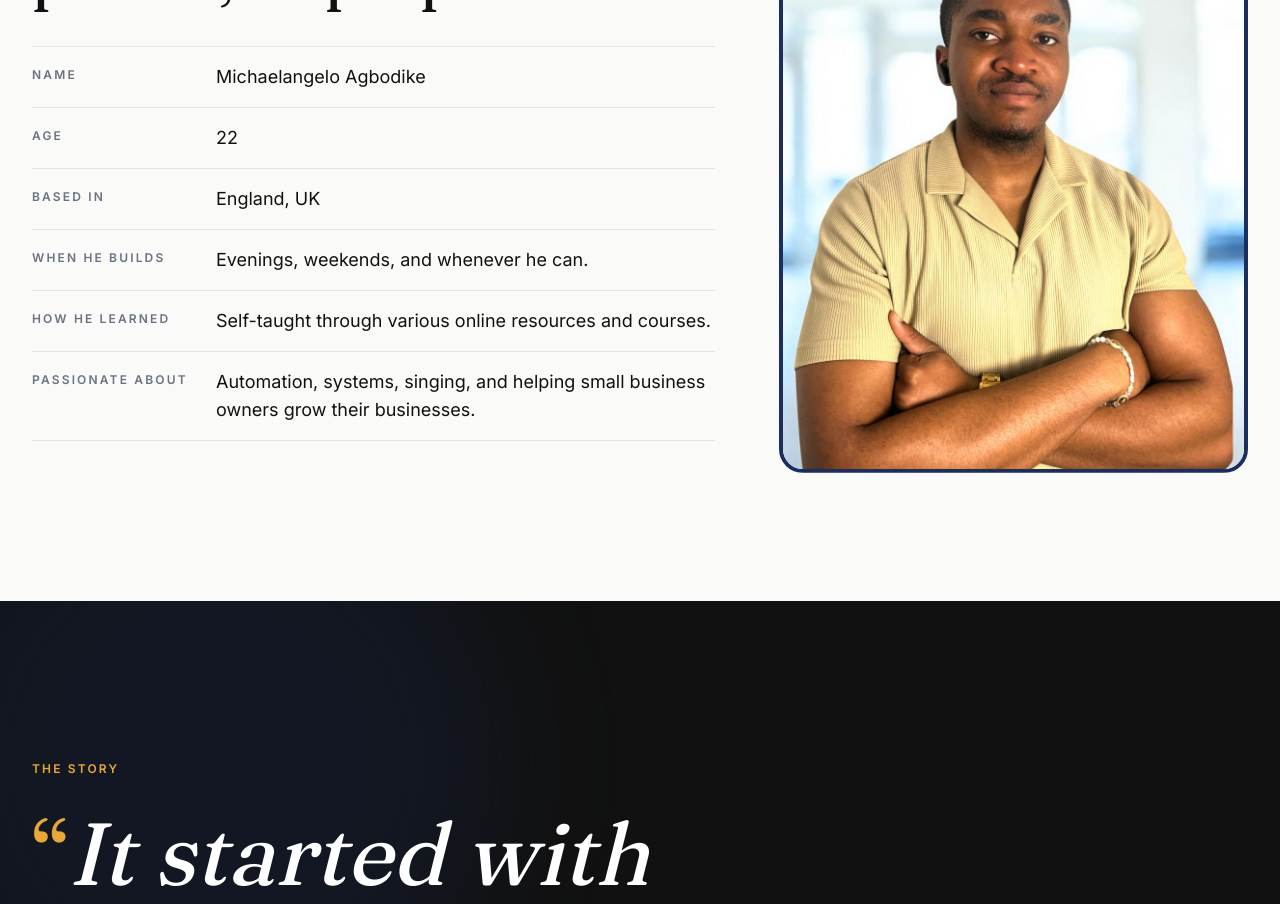
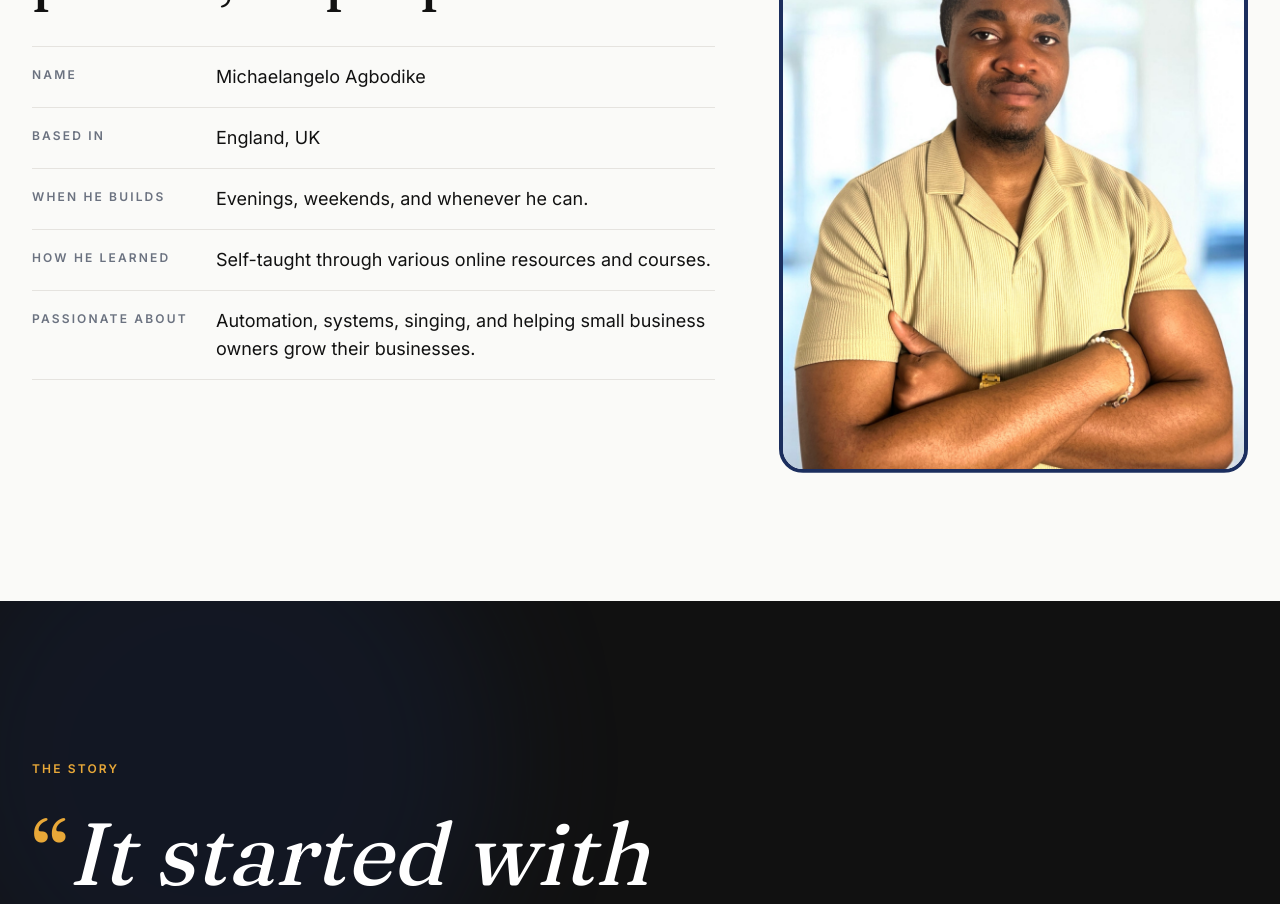
Before and after one commit to Michaelangelo-1017/michaelangelo-digital-website, a Next.js app: page /about in a window 1280 px wide. Shown: the part 980-1884 px from the top of the page. Built offline with nearby package versions, Linux system fonts and the light colour scheme.

Commit message:
Remove age from profile

```diff
--- a/data/founder.ts
+++ b/data/founder.ts
@@ -9,7 +9,6 @@ export type FounderField = { label: string; value: string };
 
 export const FOUNDER: FounderField[] = [
   { label: "Name", value: "Michaelangelo Agbodike" },
-  { label: "Age", value: "22" },
   { label: "Based in", value: "England, UK" },
   {
     label: "When he builds",
```
